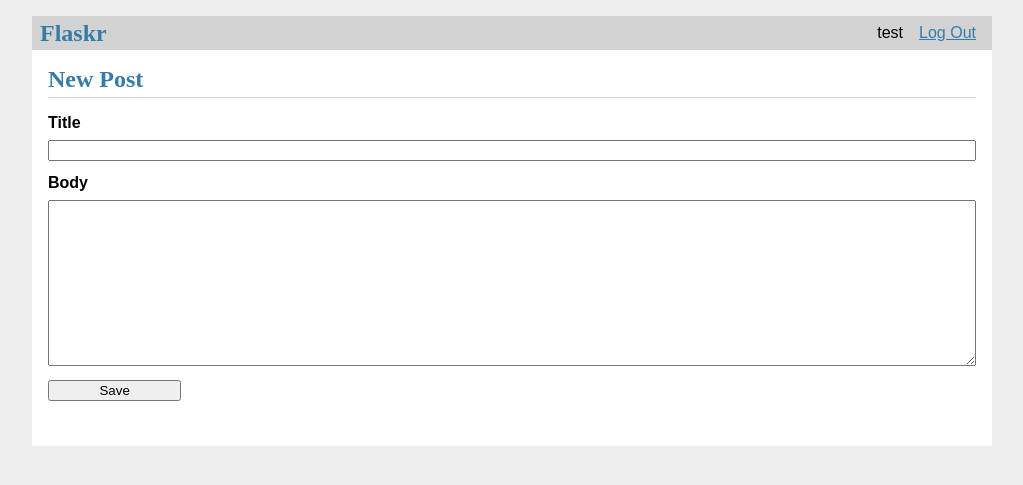
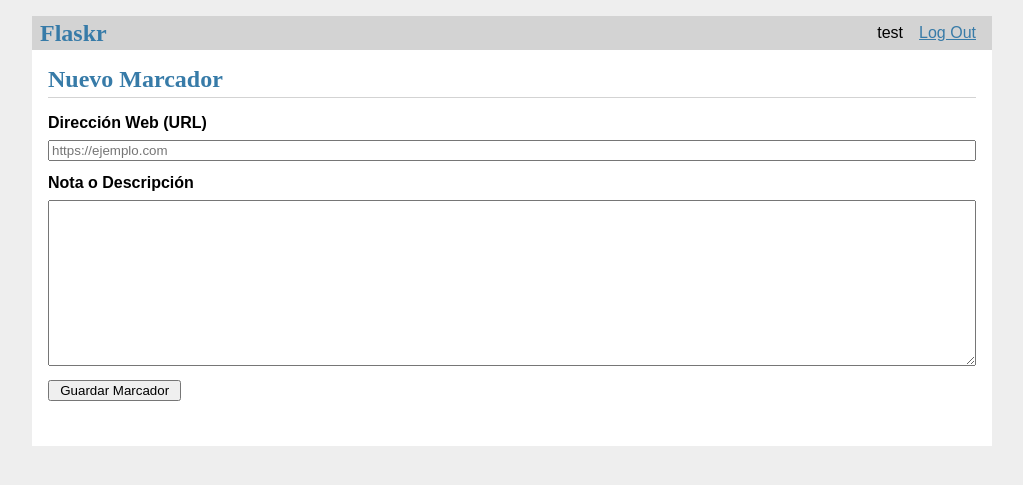
Before and after one commit to Kenkyoo/flask-bookmarks, a Flask app: page /create in a window 1280 px wide. Shown: the top 485 px of the page, without its empty margins (128-1151 px from the left). Run offline with Flask 3, Linux system fonts and the light colour scheme; the visitor is signed in with stand-in values (Sample User, id 1); data comes from the database, SQL or seed files in the repository.

Commit message:
add function to scrap the title on website

```diff
--- a/flaskr/bookmarks.py
+++ b/flaskr/bookmarks.py
@@ -5,6 +5,9 @@ from werkzeug.exceptions import abort
 
 from flaskr.auth import login_required
 from flaskr.db import get_db
+
+import requests
+from bs4 import BeautifulSoup
 
 bp = Blueprint('bookmarks', __name__)
 
@@ -18,16 +21,34 @@ def index():
     ).fetchall()
     return render_template('bookmarks/index.html', bookmarks=bookmarks)
 
+def get_title(url):
+    try:
+        # 1. Visitamos la web
+        req = requests.get(url, timeout=5)
+
+        # 2. Parseamos el contenido
+        sopa = BeautifulSoup(req.text, 'html.parser')
+
+        # 3. Extraemos el texto de la etiqueta <title>
+        title = sopa.title.string if sopa.title else "Sin título"
+        return title.strip()
+    except:
+        return "Enlace no disponible"
+
 @bp.route('/create', methods=('GET', 'POST'))
 @login_required
 def create():
     if request.method == 'POST':
-        title = request.form['title']
-        body = request.form['body']
+        url = request.form.get('url')
+
+        title = get_title(url)
+
+        body = request.form.get('body')
+
         error = None
 
-        if not title:
-            error = 'Title is required.'
+        if not url:
+            error = 'La URL es obligatoria.'
 
         if error is not None:
             flash(error)
@@ -36,7 +57,7 @@ def create():
             db.execute(
                 'INSERT INTO post (title, body, author_id)'
                 ' VALUES (?, ?, ?)',
-                (title, body, g.user['id'])
+                (title, body, g.user['id']) # 'title' ahora es el nombre de la web extraído
             )
             db.commit()
             return redirect(url_for('bookmarks.index'))
--- a/flaskr/templates/bookmarks/create.html
+++ b/flaskr/templates/bookmarks/create.html
@@ -1,15 +1,17 @@
 {% extends 'base.html' %}
 
 {% block header %}
-  <h1>{% block title %}New Post{% endblock %}</h1>
+  <h1>{% block title %}Nuevo Marcador{% endblock %}</h1>
 {% endblock %}
 
 {% block content %}
   <form method="post">
-    <label for="title">Title</label>
-    <input name="title" id="title" value="{{ request.form['title'] }}" required>
-    <label for="body">Body</label>
+    <label for="url">Dirección Web (URL)</label>
+    <input name="url" id="url" type="url" placeholder="https://ejemplo.com" required>
+
+    <label for="body">Nota o Descripción</label>
     <textarea name="body" id="body">{{ request.form['body'] }}</textarea>
-    <input type="submit" value="Save">
+
+    <input type="submit" value="Guardar Marcador">
   </form>
 {% endblock %}
```
Also changed, not shown: flaskr/templates/bookmarks/update.html (+4 -5 lines), requirements.txt (+18 -1 lines).
